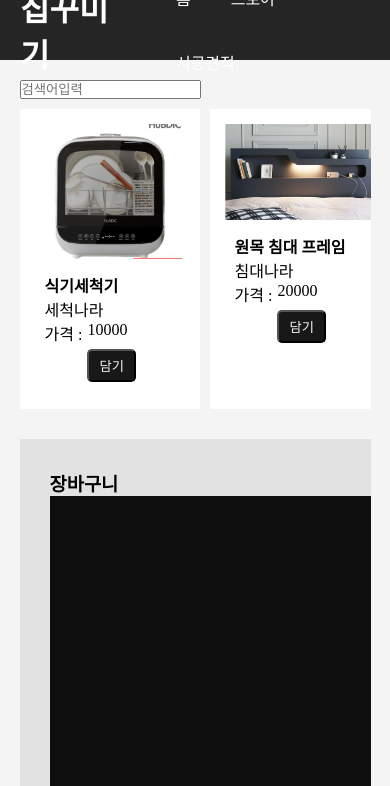
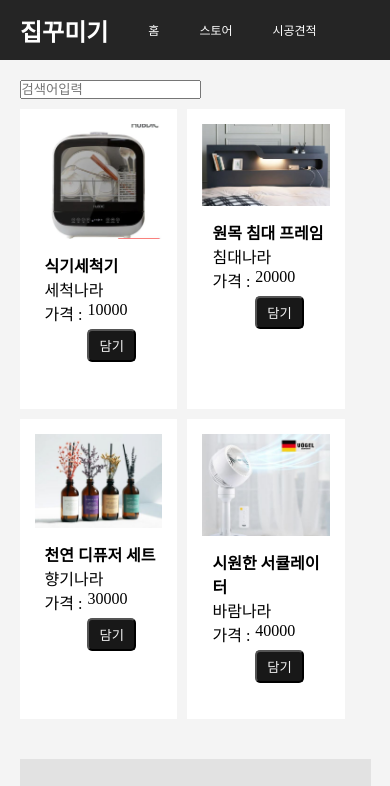
Before and after one commit to Appianus/furnitureShopping_project, a plain HTML site: page index.html in a window 390 px wide. Shown: the top 786 px of the page. Drawn offline with Linux system fonts and the light colour scheme.

Commit message:
반응형 화면을 위한 css 수정

```diff
--- a/css/style.css
+++ b/css/style.css
@@ -231,7 +231,7 @@ header a {
 
 /* #dragInteract > .card {
 } */
-@media (max-width: 835px) {
+@media screen and (max-width: 833px) {
   #store {
     width: 750px;
   }
@@ -244,6 +244,32 @@ header a {
     width: 750px;
   }
 }
+@media screen and (max-width: 768px) {
+  header {
+    font-size: 12px;
+  }
+
+  #store {
+    width: 100%;
+  }
+  .card {
+    width: 45%;
+    margin-left: 10px;
+    margin-bottom: 10px;
+  }
+  .card:nth-child(2n + 1) {
+    margin-left: 0;
+  }
+  #dragInteract {
+    width: 100%;
+  }
+}
+
+@media screen and (max-width: 320px) {
+  header {
+    font-size: 10px;
+  }
+}
 
 #canvas {
   height: 100%;
```
